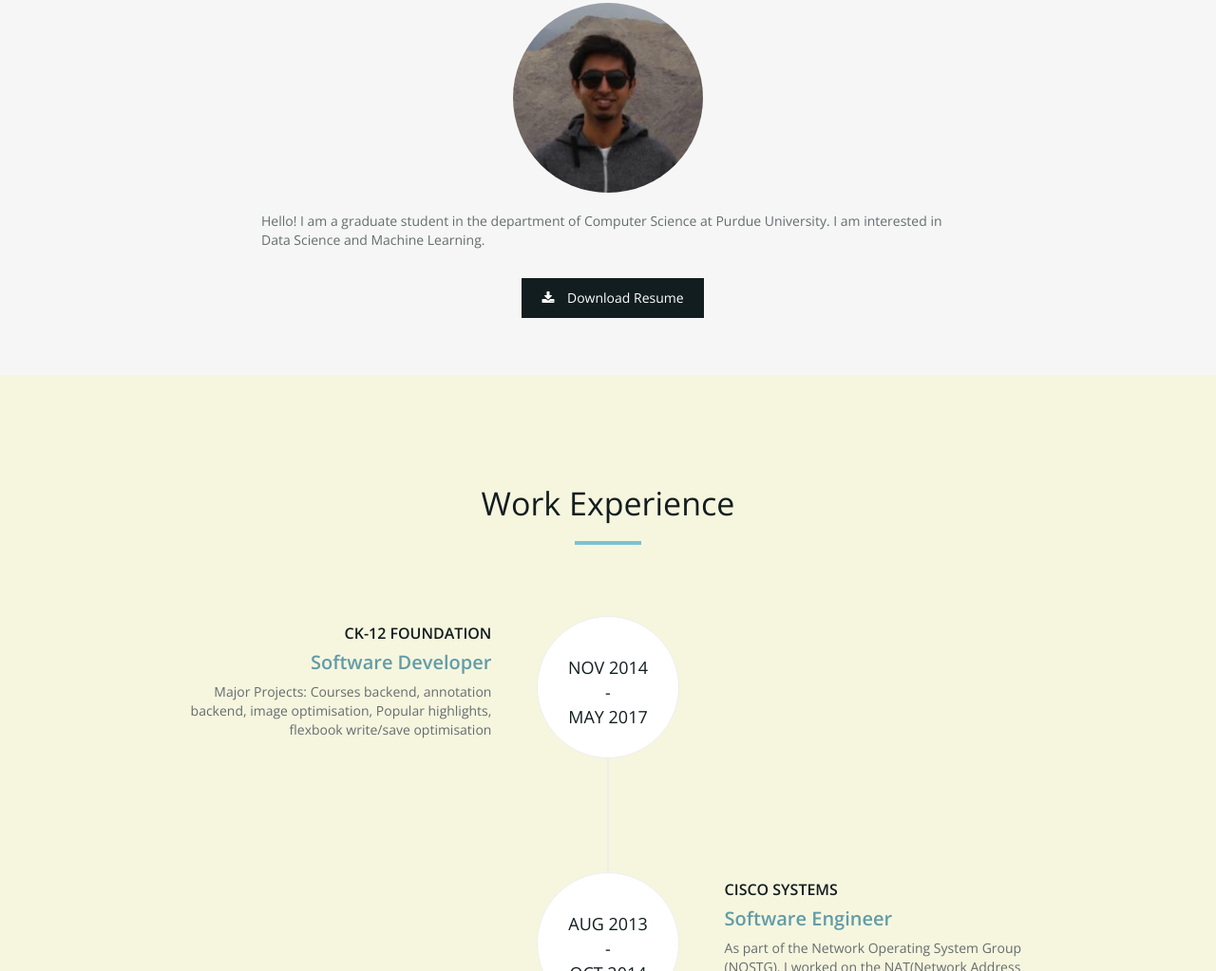
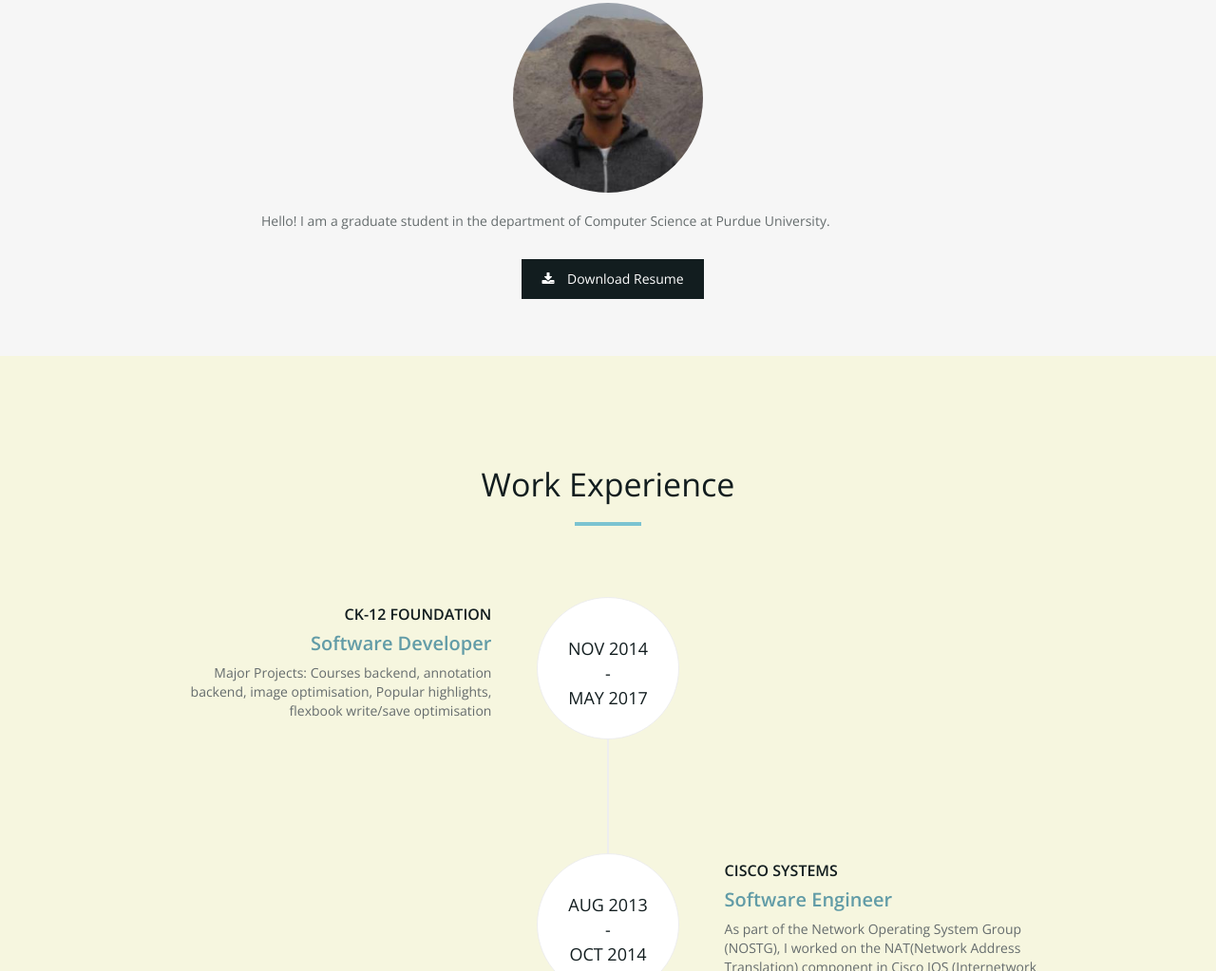
Before and after one commit to nandarahul/nanda.github.io, a plain HTML site: page index.html in a window 1280 px wide. Shown: the part 999-2022 px from the top of the page at 95% size. Drawn offline with nearby package versions, Linux system fonts and the light colour scheme.

Commit message:
reality check

```diff
--- a/index.html
+++ b/index.html
@@ -76,7 +76,7 @@
       <div class="col-md-12 text-center"><img src="img/about.jpg" class="img-responsive"></div>
       <div class="col-md-8 col-md-offset-2">
         <div class="about-text">
-          <p>Hello! I am a graduate student in the department of Computer Science at Purdue University. I am interested in Data Science and Machine Learning.</p>
+          <p>Hello! I am a graduate student in the department of Computer Science at Purdue University.</p>
           <p></p>
           <p class="text-center"><a class="btn btn-primary" href="rahul_nanda_CV_invalid.pdf"><i class="fa fa-download"></i> Download Resume</a></p>
         </div>
```
